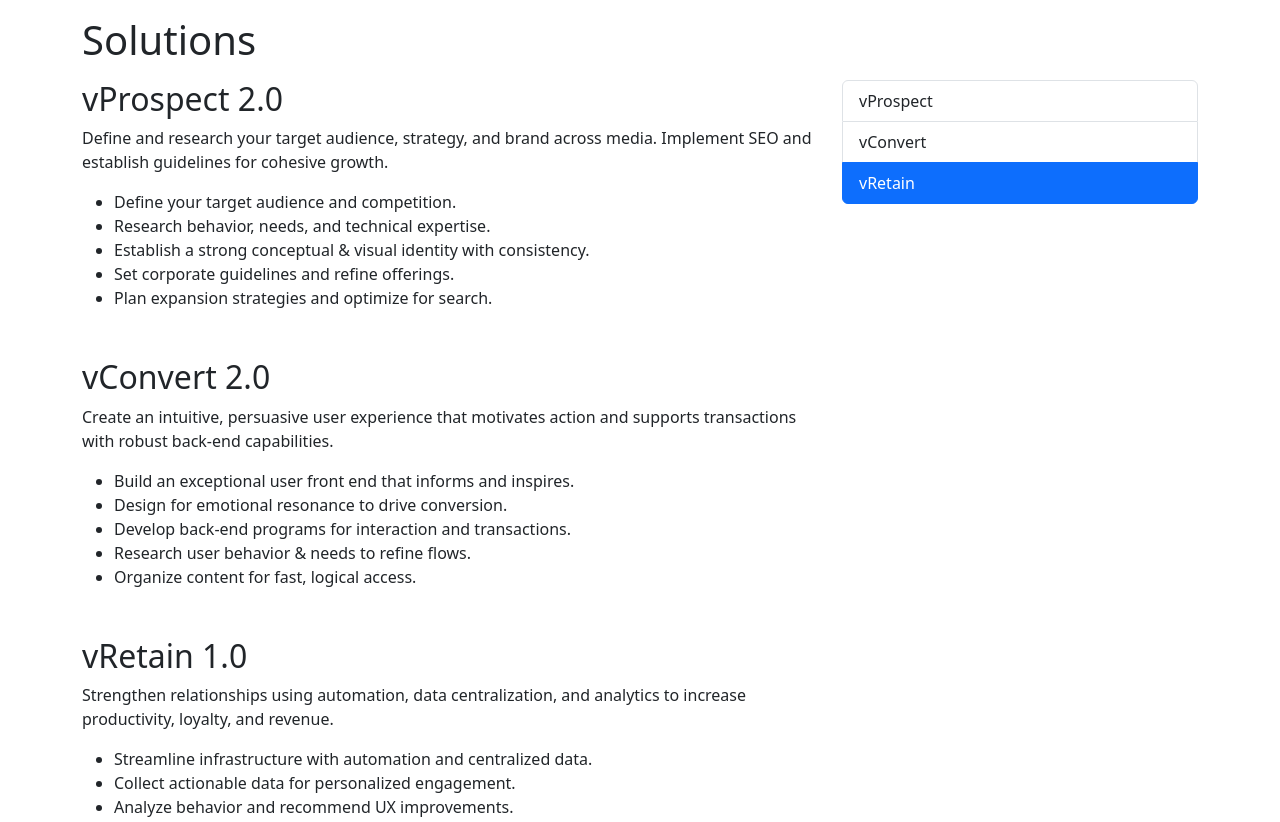
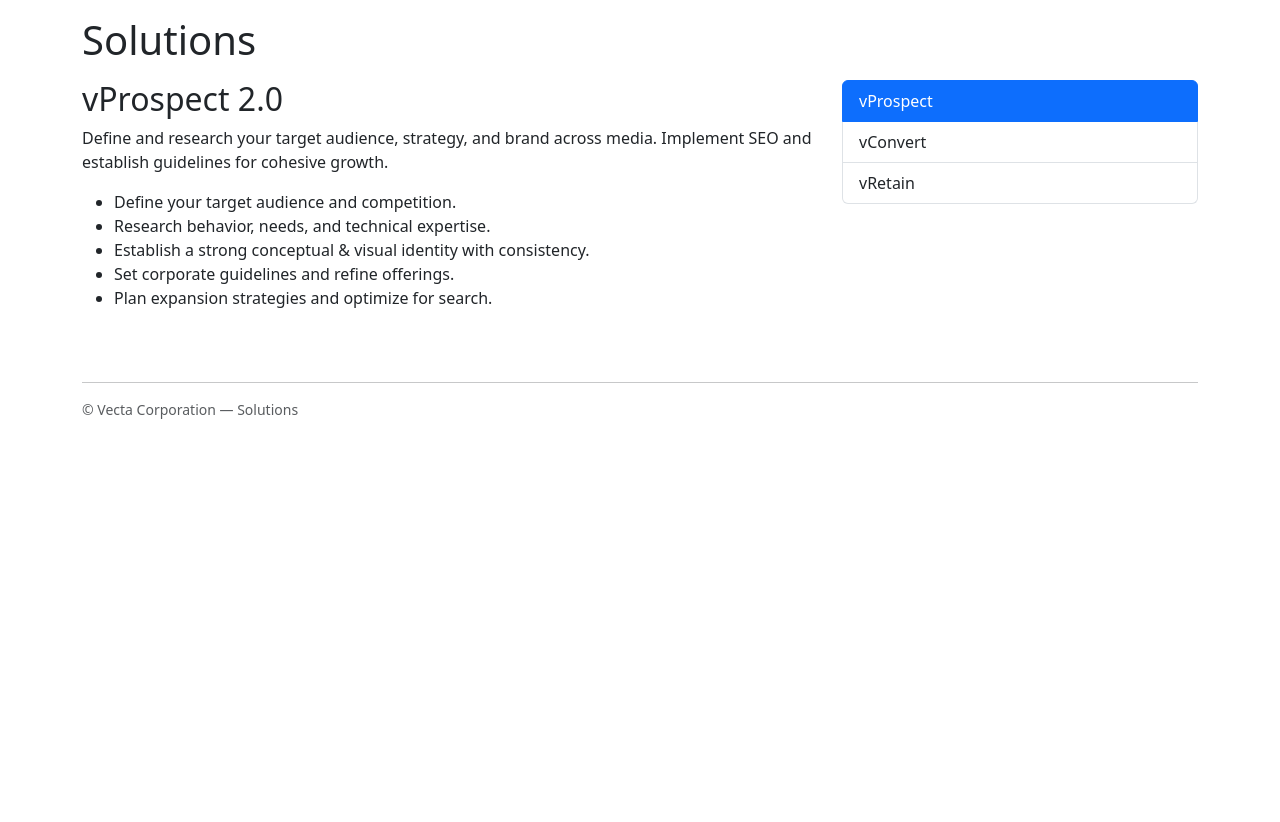
Before and after one commit to Raksh236/assignemnt11, a plain HTML site: page solutions.html in a window 1280 px wide. Shown: the top 822 px of the page. After the commit the page ends 800 px from the top, so only its background shows below. Drawn offline with nearby package versions, Linux system fonts and the light colour scheme.

Commit message:
Fix navbar dropdown overlap and Solutions page visibility

```diff
--- a/solutions.html
+++ b/solutions.html
@@ -10,24 +10,18 @@
     />
     <style>
       body {
-         {
-          position: relative;
-        }
+        position: relative;
       }
       .sspy-nav {
-         {
-          position: sticky;
-          top: 1rem;
-        }
+        position: sticky;
+        top: 1rem;
       }
       .content-section h2 {
-         {
-          scroll-margin-top: 80px;
-        }
+        scroll-margin-top: 80px;
       }
     </style>
   </head>
-  <body data-bs-spy="scroll" data-bs-target="#solutionsSpy" tabindex="0">
+  <body tabindex="0">
     <header class="container my-3">
       <h1 class="display-6">Solutions</h1>
     </header>
@@ -46,7 +40,7 @@
               <li>Define your target audience and competition.</li>
               <li>Research behavior, needs, and technical expertise.</li>
               <li>
-                Establish a strong conceptual & visual identity with
+                Establish a strong conceptual &amp; visual identity with
                 consistency.
               </li>
               <li>Set corporate guidelines and refine offerings.</li>
@@ -58,7 +52,7 @@
             <h2>vConvert 2.0</h2>
             <p>
               Create an intuitive, persuasive user experience that motivates
-              action and supports transactions with robust back‑end
+              action and supports transactions with robust back-end
               capabilities.
             </p>
             <ul>
@@ -67,9 +61,9 @@
               </li>
               <li>Design for emotional resonance to drive conversion.</li>
               <li>
-                Develop back‑end programs for interaction and transactions.
+                Develop back-end programs for interaction and transactions.
               </li>
-              <li>Research user behavior & needs to refine flows.</li>
+              <li>Research user behavior &amp; needs to refine flows.</li>
               <li>Organize content for fast, logical access.</li>
             </ul>
           </section>
@@ -112,5 +106,43 @@
     </footer>
 
     <script src="https://cdn.jsdelivr.net/npm/bootstrap@5.3.3/dist/js/bootstrap.bundle.min.js"></script>
+
+    <script>
+      document.addEventListener("DOMContentLoaded", function () {
+        const sections = document.querySelectorAll(
+          ".content-section > section"
+        );
+        const links = document.querySelectorAll("#solutionsSpy a");
+
+        function show(id) {
+          sections.forEach((s) => {
+            s.style.display = s.id === id ? "block" : "none";
+          });
+          links.forEach((a) =>
+            a.classList.toggle("active", a.getAttribute("href") === "#" + id)
+          );
+          history.replaceState(null, "", "#" + id);
+
+          const el = document.getElementById(id);
+          if (el)
+            window.scrollTo({
+              top: el.getBoundingClientRect().top + window.scrollY - 70,
+              behavior: "instant",
+            });
+        }
+
+        links.forEach((a) => {
+          a.addEventListener("click", function (e) {
+            e.preventDefault();
+            show(this.getAttribute("href").substring(1));
+          });
+        });
+
+        const initial = location.hash
+          ? location.hash.substring(1)
+          : sections[0].id;
+        show(initial);
+      });
+    </script>
   </body>
 </html>
```
Also changed, not shown: index.html (+27 -8 lines).
